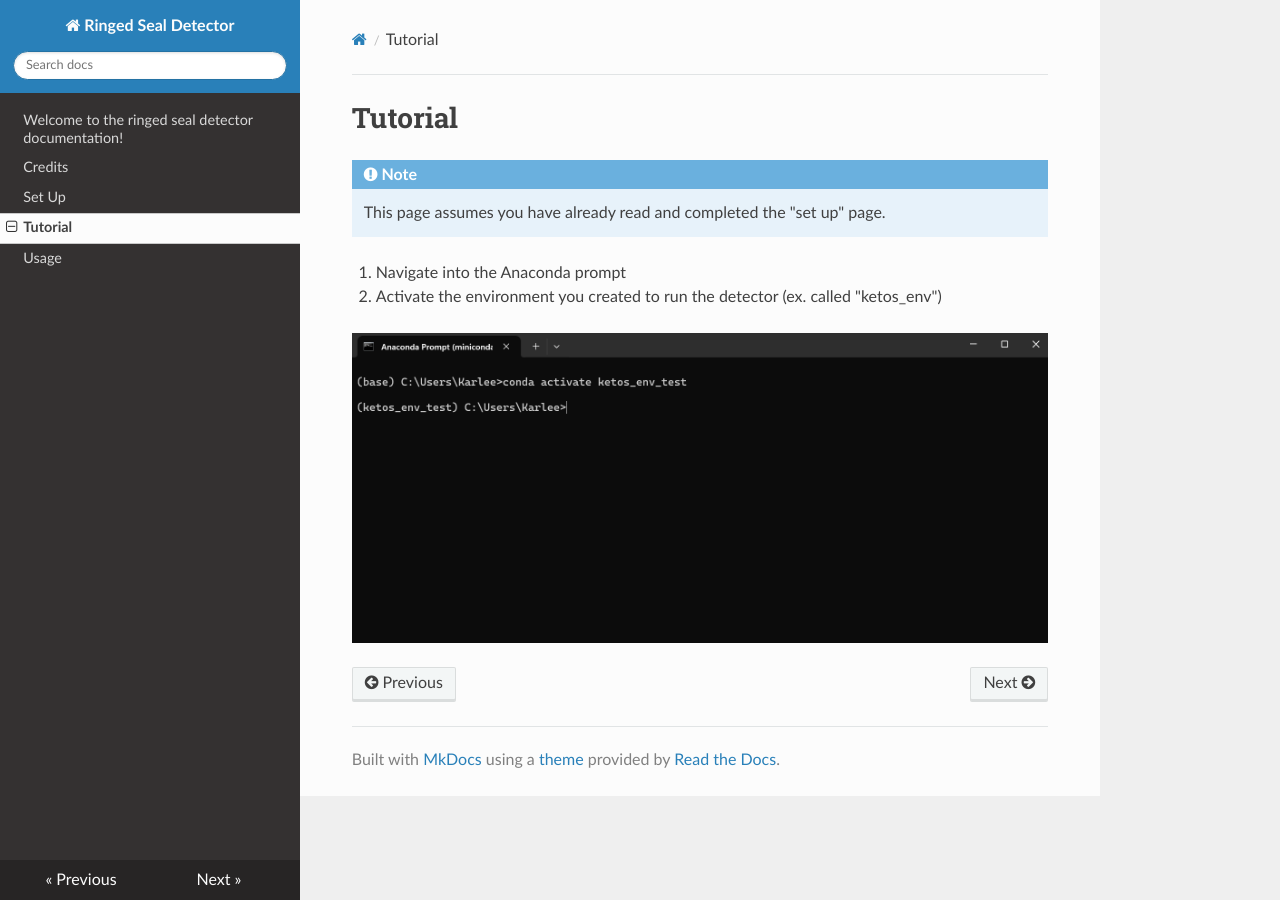
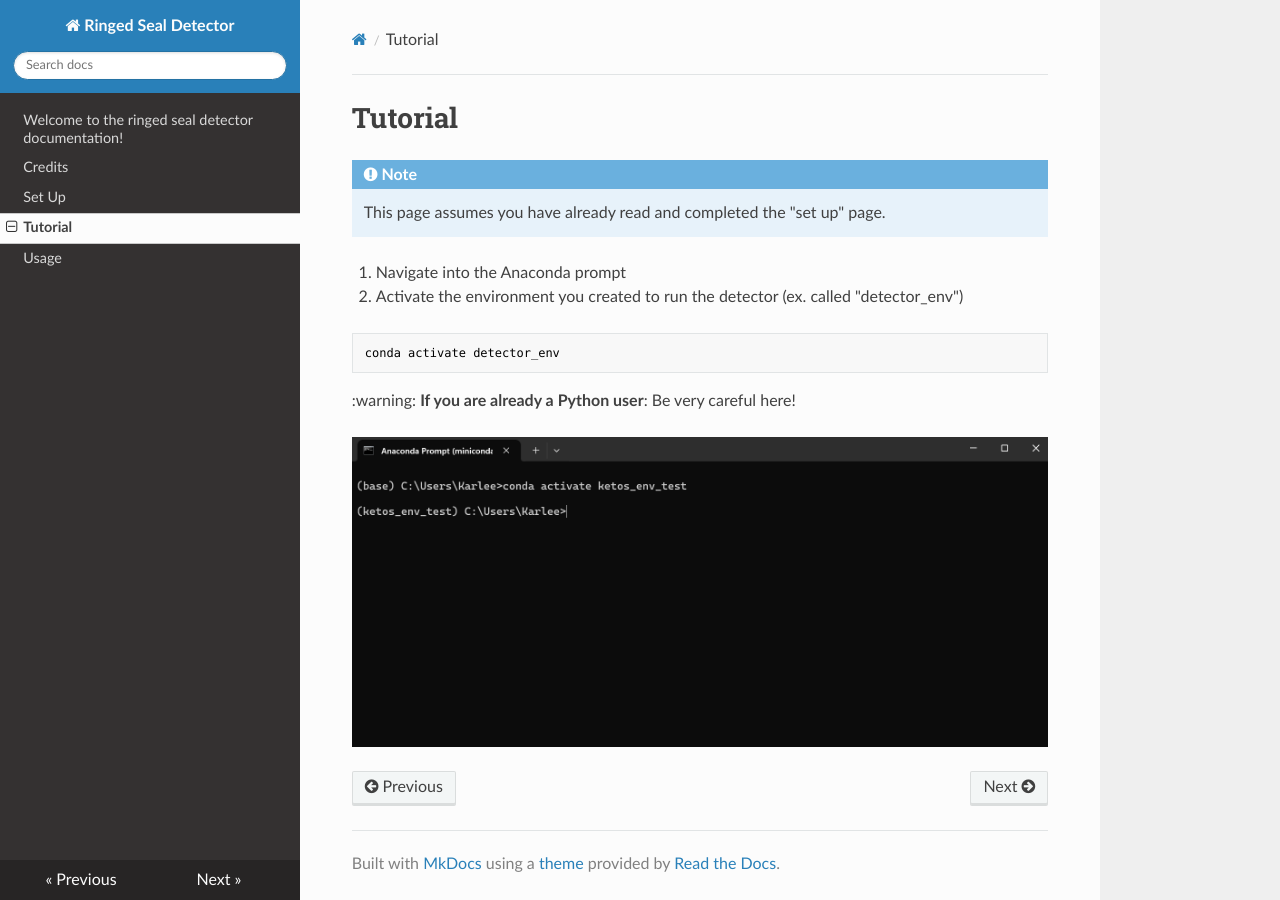
Before and after one commit to karlzam/ringed-seal-detector-docs, an MkDocs documentation site: the page built from docs/Tutorial.md, in a window 1280 px wide. Built offline with MkDocs 1.6.1, drawn with Linux system fonts in a browser that asks for light colours; nearby versions of some CDN libraries.

````diff
--- a/docs/Tutorial.md
+++ b/docs/Tutorial.md
@@ -5,7 +5,13 @@
     This page assumes you have already read and completed the "set up" page.
 
 1. Navigate into the Anaconda prompt
-2. Activate the environment you created to run the detector (ex. called "ketos_env")
+2. Activate the environment you created to run the detector (ex. called "detector_env")
+
+```commandline
+conda activate detector_env
+```
+:warning: **If you are already a Python user**: Be very careful here!
+
 
 
 ![command-prompt-1.png](command-prompt-1.png)
````
